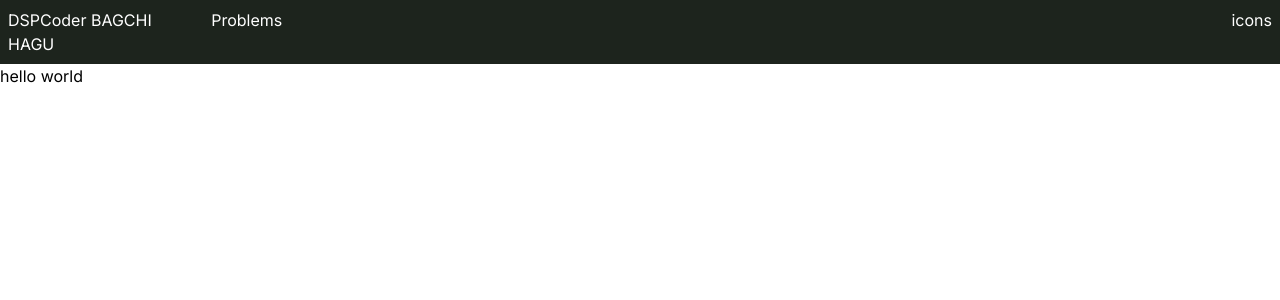
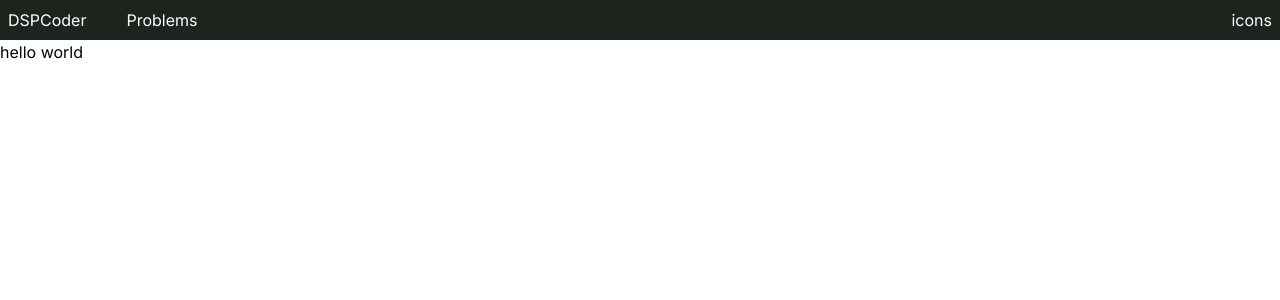
Before and after one commit to admindsp/dspcoder-FE, a Next.js app in the folder apps/next/: page / in a window 1280 px wide. Shown: the top 300 px of the page. Built offline with nearby package versions, Linux system fonts and the light colour scheme.

Commit message:
reverted changes

```diff
--- a/apps/next/src/app/components/Navbar/Navbar.tsx
+++ b/apps/next/src/app/components/Navbar/Navbar.tsx
@@ -6,7 +6,7 @@ type Props = {};
 const Navbar = (props: Props) => {
   return (
     <div className="bg-[#1d241d] py-2 text-white px-2 flex gap-10">
-      <Link href="/">DSPCoder BAGCHI HAGU</Link>
+      <Link href="/">DSPCoder</Link>
       <div className="flex justify-between w-full">
         <Link href="/problem">Problems</Link>
         <div>icons</div>
```
